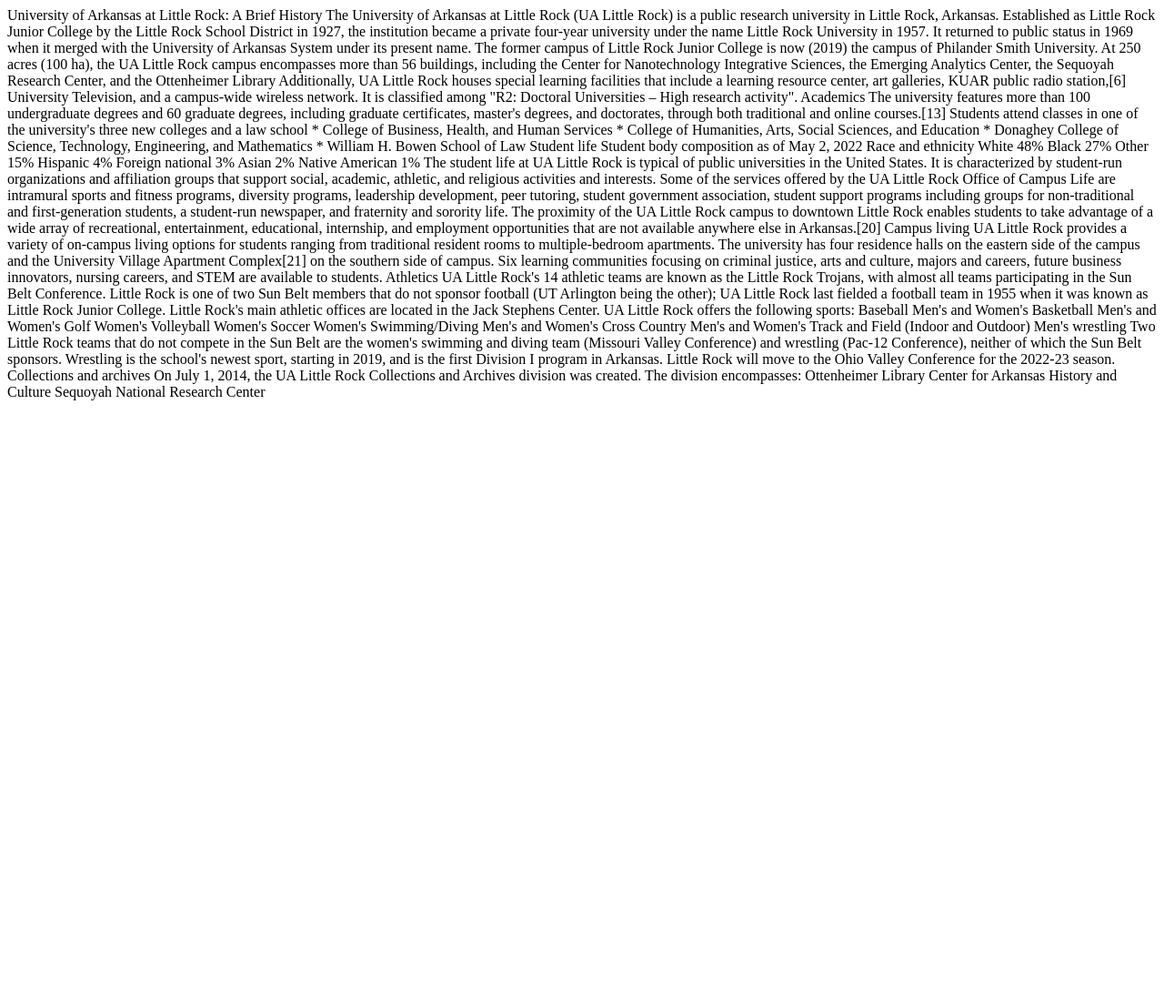
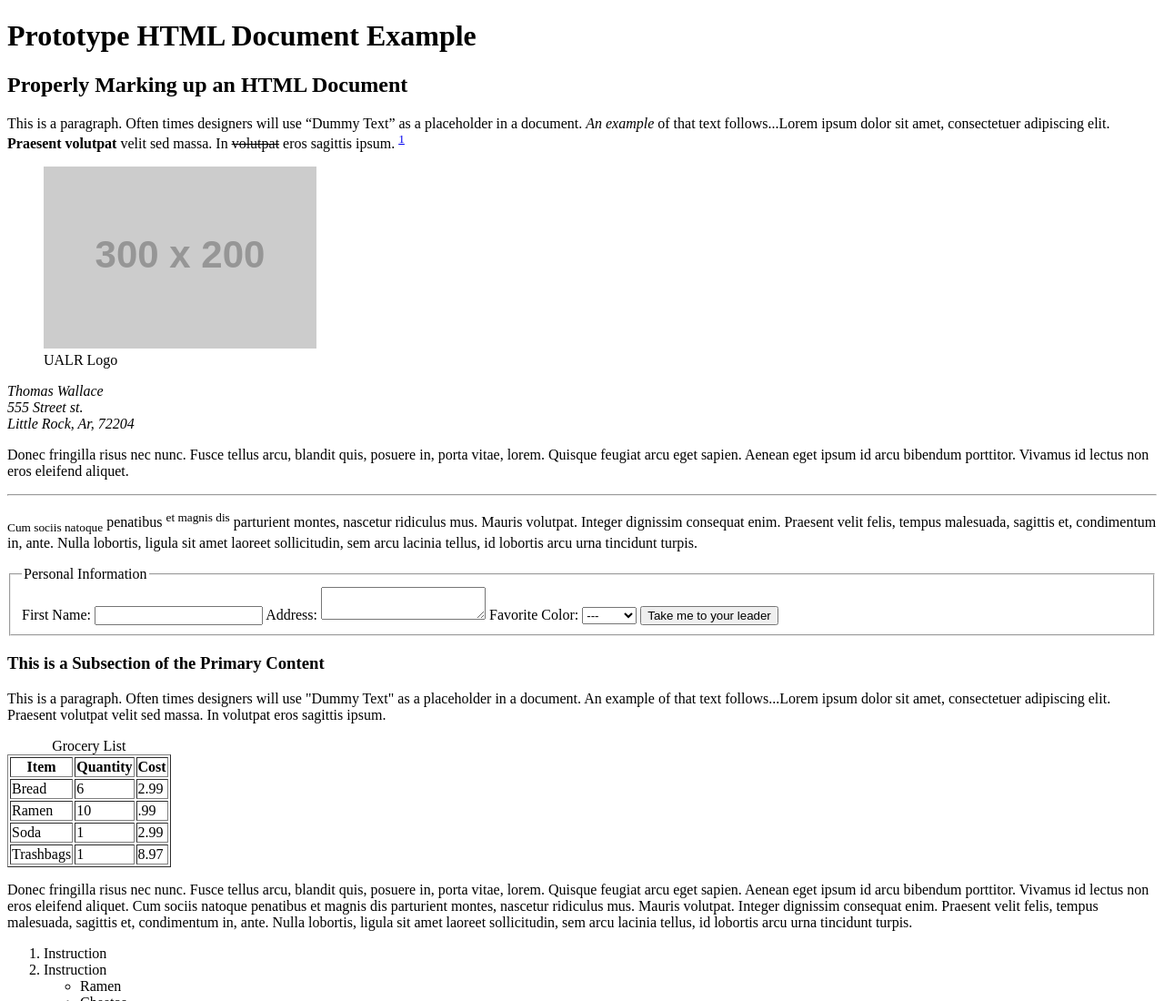
Before and after one commit to ThomasWallace/ifsc-11003-02, a plain HTML site: page prototype/index.html in a window 1280 px wide. Shown: the top 1100 px of the page at 91% size. Before the commit the page ends 800 px from the top, so only its background shows below. Drawn offline with Linux system fonts and the light colour scheme; placeholder pictures from the web are drawn by us.

Commit message:
Demo Validation

```diff
--- a/prototype/index.html
+++ b/prototype/index.html
@@ -1,69 +1,151 @@
 <!DOCTYPE html>
 <html lang="en">
+
 <head>
-    <meta charset="UTF-8">
-    <meta name="viewport" content="width=device-width, initial-scale=1.0">
-    <title>Document</title>
+  <title>Web Tech Prototype Teaching Example</title>
+  <meta charset="utf-8" />
+  <meta name="viewport" content="width=device-width, initial-scale=1">
+  <!--
+    The above 2 meta tags *must* come first in the <head>
+    to consistently ensure proper document rendering.
+    Any other head element should come *after* these tags.
+    -->
+  <meta name="description" content="This is a short keyword rich description of the site's purpose." />
+  <meta name="author" content="Thomas Wallace" />
+  <meta name="keywords" content="UALR, UA Little Rock, Web Development, Computer Science" />
+  <link href="path/to/style.css" rel="stylesheet" />
 </head>
+
 <body>
-    University of Arkansas at Little Rock: A Brief History
+  <main>
+    <header class="primary">
+      <h1>Prototype HTML Document Example</h1>
+    </header>
+    <section id="content">
+      <header><h2>Properly Marking up an HTML Document</h2></header>
+      <p>This is a paragraph. Often times designers will use <q>Dummy Text</q> as a placeholder in a document. <em>An example</em> of that text follows...Lorem ipsum dolor sit amet, consectetuer adipiscing elit. <strong>Praesent volutpat</strong> velit sed massa. In <del>volutpat</del> eros sagittis ipsum. <sup><a href="#footnote-1">1</a></sup></p>
+      <figure>
+      <img src="https://placehold.co/300x200" alt="UALR Logo" />
+        <figcaption>UALR Logo</figcaption>
+      </figure>
+      <address>
+        Thomas Wallace<br />
+        555 Street st.<br />
+        Little Rock, Ar, 72204
+      </address>
+      <p>Donec fringilla risus nec nunc. Fusce tellus arcu, blandit quis, posuere in, porta vitae, lorem. Quisque feugiat arcu eget sapien. Aenean eget ipsum id arcu bibendum porttitor. Vivamus id lectus non eros eleifend aliquet.</p>
+      <hr />
+      <p><sub>Cum sociis natoque</sub> penatibus <sup>et magnis dis</sup> parturient montes, nascetur ridiculus mus. Mauris volutpat. Integer dignissim consequat enim. Praesent velit felis, tempus malesuada, sagittis et, condimentum in, ante. Nulla lobortis, ligula sit amet laoreet sollicitudin, sem arcu lacinia tellus, id lobortis arcu urna tincidunt turpis.</p>
+      <form action="processing-script.php" method="post">
+        <fieldset>
+          <legend>Personal Information</legend>
+          <label for="fName">First Name:</label>
+          <input type="text" id="fName" name="fName" />
+          <label for="address">Address:</label>
+          <textarea id="address" name="address"></textarea>
+          <label for="color">Favorite Color:</label>
+          <select id="color" name="color">
+            <option value="R">Red</option>
+            <option value="G">Green</option>
+            <option value="B">Blue</option>
+            <option selected>---</option>
+          </select>
+          <input type="submit" value="Take me to your leader" />
+        </fieldset>
+      </form>
+      <h3>This is a Subsection of the Primary Content</h3>
+      <p>This is a paragraph. Often times designers will use "Dummy Text" as a placeholder in a document. An example of that text follows...Lorem ipsum dolor sit amet, consectetuer adipiscing elit. Praesent volutpat velit sed massa. In volutpat eros sagittis ipsum.</p>
+      <table border="1">
+        <caption>Grocery List</caption>
+        <tr>
+          <th scope="col">Item</th>
+          <th scope="col">Quantity</th>
+          <th scope="col">Cost</th>
+        </tr>
+        <tr>
+          <td>Bread</td>
+          <td>6</td>
+          <td>2.99</td>
+        </tr>
+        <tr>
+          <td>Ramen</td>
+          <td>10</td>
+          <td>.99</td>
+        </tr>
+        <tr>
+          <td>Soda</td>
+          <td>1</td>
+          <td>2.99</td>
+        </tr>
+        <tr>
+          <td>Trashbags</td>
+          <td>1</td>
+          <td>8.97</td>
+        </tr>
+      </table>
+      <p> Donec fringilla risus nec nunc. Fusce tellus arcu, blandit quis, posuere in, porta vitae, lorem. Quisque feugiat arcu eget sapien. Aenean eget ipsum id arcu bibendum porttitor. Vivamus id lectus non eros eleifend aliquet. Cum sociis natoque penatibus et magnis dis parturient montes, nascetur ridiculus mus. Mauris volutpat. Integer dignissim consequat enim. Praesent velit felis, tempus malesuada, sagittis et, condimentum in, ante. Nulla lobortis, ligula sit amet laoreet sollicitudin, sem arcu lacinia tellus, id lobortis arcu urna tincidunt turpis.</p>
 
-The University of Arkansas at Little Rock (UA Little Rock) is a public research university in Little Rock, Arkansas. Established as Little Rock Junior College by the Little Rock School District in 1927, the institution became a private four-year university under the name Little Rock University in 1957. It returned to public status in 1969 when it merged with the University of Arkansas System under its present name. The former campus of Little Rock Junior College is now (2019) the campus of Philander Smith University.
+      <ol id="anchor-ex">
+        <li>Instruction</li>
+        <li>Instruction
+          <ul>
+            <li>Ramen</li>
+            <li>Cheetos</li>
+            <li>Jolt
+              <ol>
+                <li>Instruction</li>
+                <li>Instruction</li>
+                <li>Instruction</li>
+              </ol>
+            </li>
+            <li>Bread</li>
+          </ul>
+        </li>
+        <li>Instruction</li>
+        <li>Instruction</li>
+        <li>Instruction</li>
+      </ol>
 
-At 250 acres (100 ha), the UA Little Rock campus encompasses more than 56 buildings, including the Center for Nanotechnology Integrative Sciences, the Emerging Analytics Center, the Sequoyah Research Center, and the Ottenheimer Library Additionally, UA Little Rock houses special learning facilities that include a learning resource center, art galleries, KUAR public radio station,[6] University Television, and a campus-wide wireless network. It is classified among "R2: Doctoral Universities – High research activity".
+      <ul>
+        <li>Ramen</li>
+        <li>Cheetos</li>
+        <li>Jolt</li>
+        <li>Bread</li>
+      </ul>
 
-Academics
+      <dl>
+        <dt>Term</dt>
+        <dd>Description 1</dd>
+        <dd>Description 2</dd>
+        <dt>Term</dt>
+        <dd>Description 1</dd>
+        <dt>Term</dt>
+        <dd>Description 1</dd>
+        <dd>Description 2</dd>
+        <dd>Description 2</dd>
+      </dl>
 
-The university features more than 100 undergraduate degrees and 60 graduate degrees, including graduate certificates, master's degrees, and doctorates, through both traditional and online courses.[13] Students attend classes in one of the university's three new colleges and a law school
+      <h4>This is a Subsection of Subsection I</h4>
 
-* College of Business, Health, and Human Services
-* College of Humanities, Arts, Social Sciences, and Education
-* Donaghey College of Science, Technology, Engineering, and Mathematics
-* William H. Bowen School of Law
-
-Student life
-
-Student body composition as of May 2, 2022
-Race and ethnicity
-
-White			48%
-Black			27%
-Other			15%
-Hispanic		4%
-Foreign national	3%
-Asian			2%
-Native American	1%
-
-
-The student life at UA Little Rock is typical of public universities in the United States. It is characterized by student-run organizations and affiliation groups that support social, academic, athletic, and religious activities and interests. Some of the services offered by the UA Little Rock Office of Campus Life are intramural sports and fitness programs, diversity programs, leadership development, peer tutoring, student government association, student support programs including groups for non-traditional and first-generation students, a student-run newspaper, and fraternity and sorority life. The proximity of the UA Little Rock campus to downtown Little Rock enables students to take advantage of a wide array of recreational, entertainment, educational, internship, and employment opportunities that are not available anywhere else in Arkansas.[20]
-
-Campus living
-
-UA Little Rock provides a variety of on-campus living options for students ranging from traditional resident rooms to multiple-bedroom apartments. The university has four residence halls on the eastern side of the campus and the University Village Apartment Complex[21] on the southern side of campus. Six learning communities focusing on criminal justice, arts and culture, majors and careers, future business innovators, nursing careers, and STEM are available to students.
-
-Athletics
-
-UA Little Rock's 14 athletic teams are known as the Little Rock Trojans, with almost all teams participating in the Sun Belt Conference. Little Rock is one of two Sun Belt members that do not sponsor football (UT Arlington being the other); UA Little Rock last fielded a football team in 1955 when it was known as Little Rock Junior College. Little Rock's main athletic offices are located in the Jack Stephens Center. UA Little Rock offers the following sports:
-
-Baseball
-Men's and Women's Basketball
-Men's and Women's Golf
-Women's Volleyball
-Women's Soccer
-Women's Swimming/Diving
-Men's and Women's Cross Country
-Men's and Women's Track and Field (Indoor and Outdoor)
-Men's wrestling
-Two Little Rock teams that do not compete in the Sun Belt are the women's swimming and diving team (Missouri Valley Conference) and wrestling (Pac-12 Conference), neither of which the Sun Belt sponsors. Wrestling is the school's newest sport, starting in 2019, and is the first Division I program in Arkansas.
-
-Little Rock will move to the Ohio Valley Conference for the 2022-23 season.
-
-Collections and archives
-
-On July 1, 2014, the UA Little Rock Collections and Archives division was created. The division encompasses:
-
-Ottenheimer Library
-Center for Arkansas History and Culture
-Sequoyah National Research Center
+      <blockquote>This is a Quote. Content precedes design. Design in the absence of content is not design, it's decoration. <cite>From Designing with Web Standards by Jeffery Zeldman.</cite></blockquote>
+      <h3>This is a Subsection of the Primary Content</h3>
+      <p>This is a paragraph. Lorem ipsum dolor sit amet, consectetuer adipiscing elit. Praesent volutpat velit sed massa. In volutpat eros sagittis ipsum. Donec fringilla risus nec nunc. Fusce tellus arcu, blandit quis, posuere in, porta vitae, lorem. Quisque feugiat arcu eget sapien. Aenean eget ipsum id arcu bibendum porttitor. Vivamus id lectus non eros eleifend aliquet.</p>
+      <p> Cum sociis natoque penatibus et magnis dis parturient montes, nascetur ridiculus mus. Mauris volutpat. Integer dignissim consequat enim. Praesent velit felis, tempus malesuada, sagittis et, condimentum in, ante. Nulla lobortis, ligula sit amet laoreet sollicitudin, sem arcu lacinia tellus, id lobortis arcu urna tincidunt turpis. Proin adipiscing ultrices dui. Duis porttitor, libero ut eleifend pellentesque, risus turpis fermentum est, vel nonummy lorem est id nisl. Nulla facilisi. In sagittis tortor. Vestibulum dictum leo vitae augue. Morbi in odio sed nulla luctus sodales.</p>
+      <footer>This is the content section footer</footer>
+    </section>
+    <nav class="primary">
+      <ul>
+        <li><a href="folder-name/filename.html" download title="Relative Live">Relative Link</a></li>
+        <li><a href="https://lrtrojans.com/#s-videos" target="_blank">Absolute Link</a></li>
+        <li><a href="#top">Anchor Link</a></li>
+        <li><a href="mailto:mail@ualr.edu">Email</a></li>
+      </ul>
+    </nav>
+    <footer class="primary">
+      <p>&copy; 2025 Thomas Wallace | <a href="#top">Back to Top</a></p>
+      <h4>Bibliography</h4>
+      <p id="footnote-1">Footnote 1</p>
+    </footer>
+  </main>
 </body>
 </html>
```
